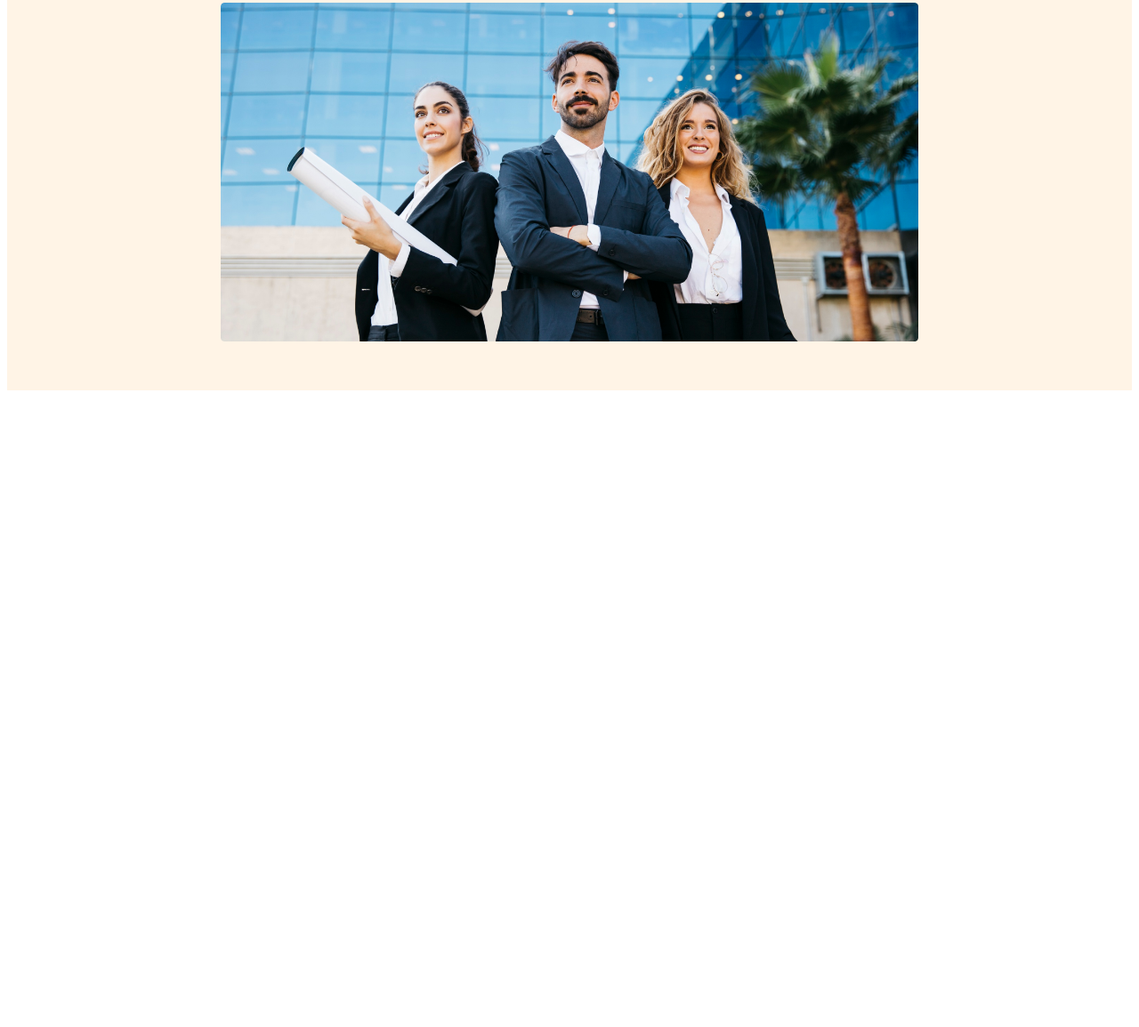
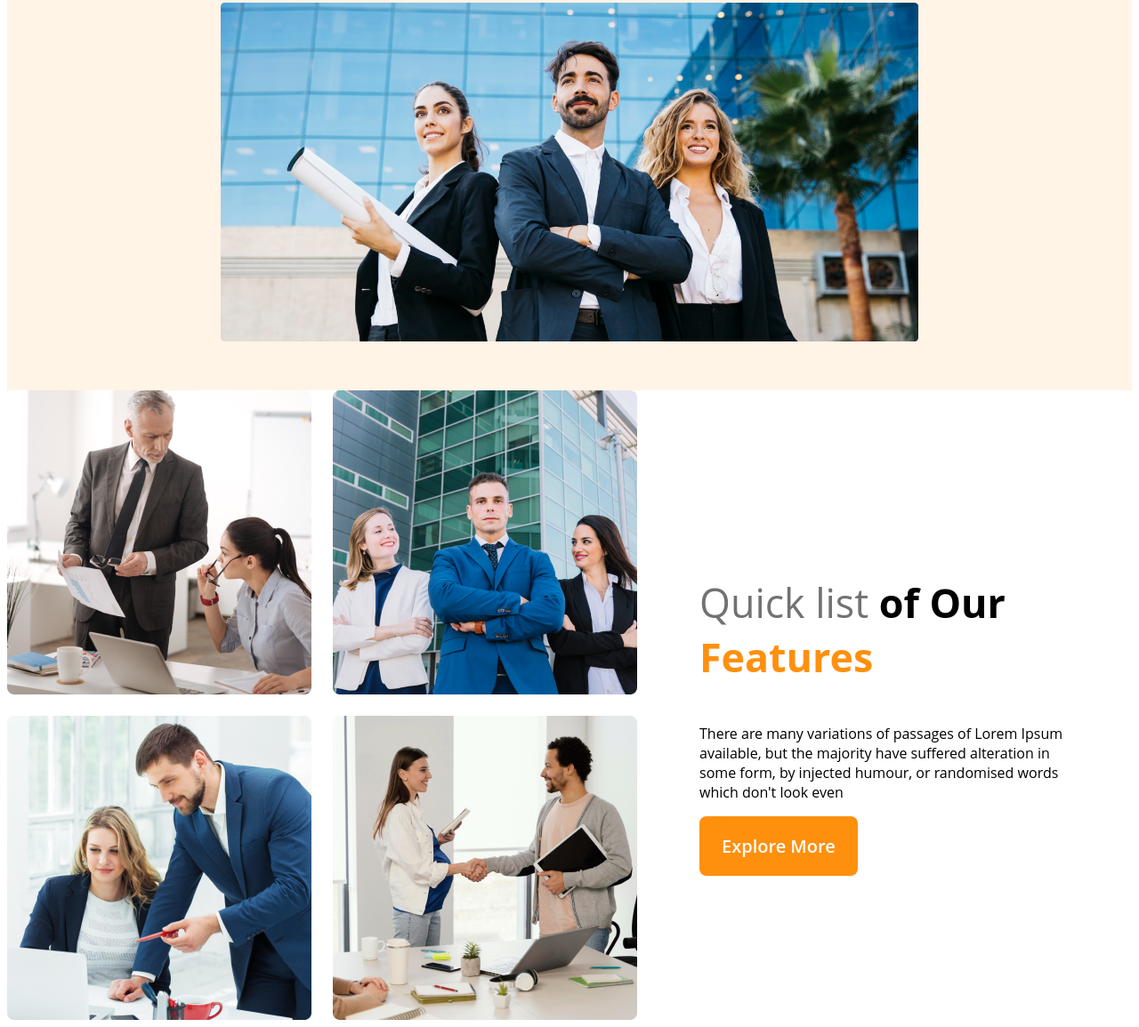
Before and after one commit to EgrSakib/G3-Architect-Website, a plain HTML site: page index.html in a window 1280 px wide. Shown: the part 612-1767 px from the top of the page at 89% size. Before the commit the page ends 1059 px from the top, so only its background shows below. Drawn offline with Linux system fonts and the light colour scheme.

Commit message:
features content uploaded

```diff
--- a/Styles/architect.css
+++ b/Styles/architect.css
@@ -71,26 +71,66 @@ nav li a {
     font-size: 1rem;
     font-weight: 400;
 }
-.banner img{
+
+.banner img {
     margin-top: 20px;
     width: 100%;
 }
+
 /* Responsive Style */
 /* Small Device */
 @media screen and (max-width: 576px) {
-    header{
+    header {
         padding: 20px;
     }
+
     nav {
         flex-direction: column;
     }
 }
+
 /* Medium Device */
 @media screen and (min-width: 576px) and (max-width: 992px) {
-    header{
+    header {
         padding: 50px;
     }
+
     nav {
         flex-direction: column;
     }
 }
+
+/* Main Section */
+main {
+    max-width: 1440px;
+    margin: 0 auto;
+}
+
+.team-container {
+    display: flex;
+    align-items: center;
+}
+
+.team-img-container {
+    display: grid;
+    grid-template-columns: repeat(2, 1fr);
+    gap: 1.5rem;
+}
+
+.team-content {
+    padding-left: 70px;
+    padding-right: 70px;
+}
+
+.content-title {
+    font-size: 2.8rem;
+}
+
+.content-title .gray {
+    color: #727272;
+    font-weight: 500;
+}
+.content-title .orange{
+    color: #FF900E;
+    font-weight: 700;
+}
--- a/index.html
+++ b/index.html
@@ -9,6 +9,7 @@
 </head>
 
 <body>
+    <!-- Header Section -->
     <header>
         <nav>
             <h3 class="nav-title">G3 Architects</h3>
@@ -22,14 +23,29 @@
         <div class="banner">
             <div class="banner-content">
                 <h1 class="banner-title">Brand New Group of Architects</h1>
-                <p class="banner-description">There are many variations of passages of Lorem Ipsum available, but the majority have suffered alteration in some form, by injected humour, or randomised words which don't look even</p>
+                <p class="banner-description">There are many variations of passages of Lorem Ipsum available, but the
+                    majority have suffered alteration in some form, by injected humour, or randomised words which don't
+                    look even</p>
                 <button class="btn-primary">Explore More</button>
             </div>
             <img src="images/banner.png" alt="">
         </div>
     </header>
     <main>
-
+        <!-- Feature Section -->
+        <section class="team-container">
+            <div class="team-img-container">
+                <img src="images/team1.png" alt="">
+                <img src="images/team2.png" alt="">
+                <img src="images/team3.png" alt="">
+                <img src="images/team4.png" alt="">
+            </div>
+            <div class="team-content">
+                <h3 class="content-title"><span class="gray">Quick list</span> of Our <span class="orange">Features</span></h3>
+                <p class="content-description">There are many variations of passages of Lorem Ipsum available, but the majority have suffered alteration in some form, by injected humour, or randomised words which don't look even</p>
+                <button class="btn-primary">Explore More</button>
+            </div>
+        </section>
     </main>
     <footer>
 
```
